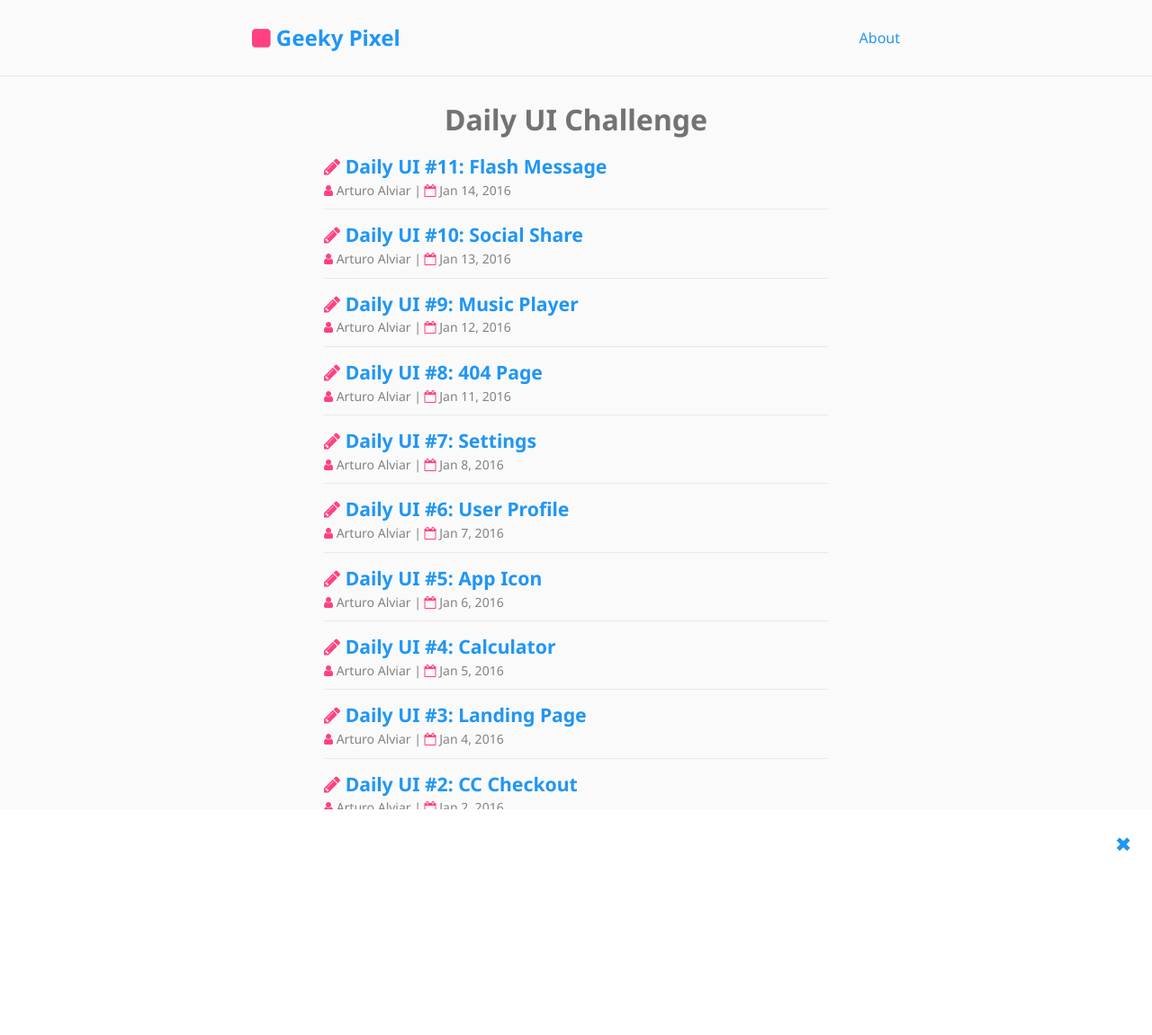
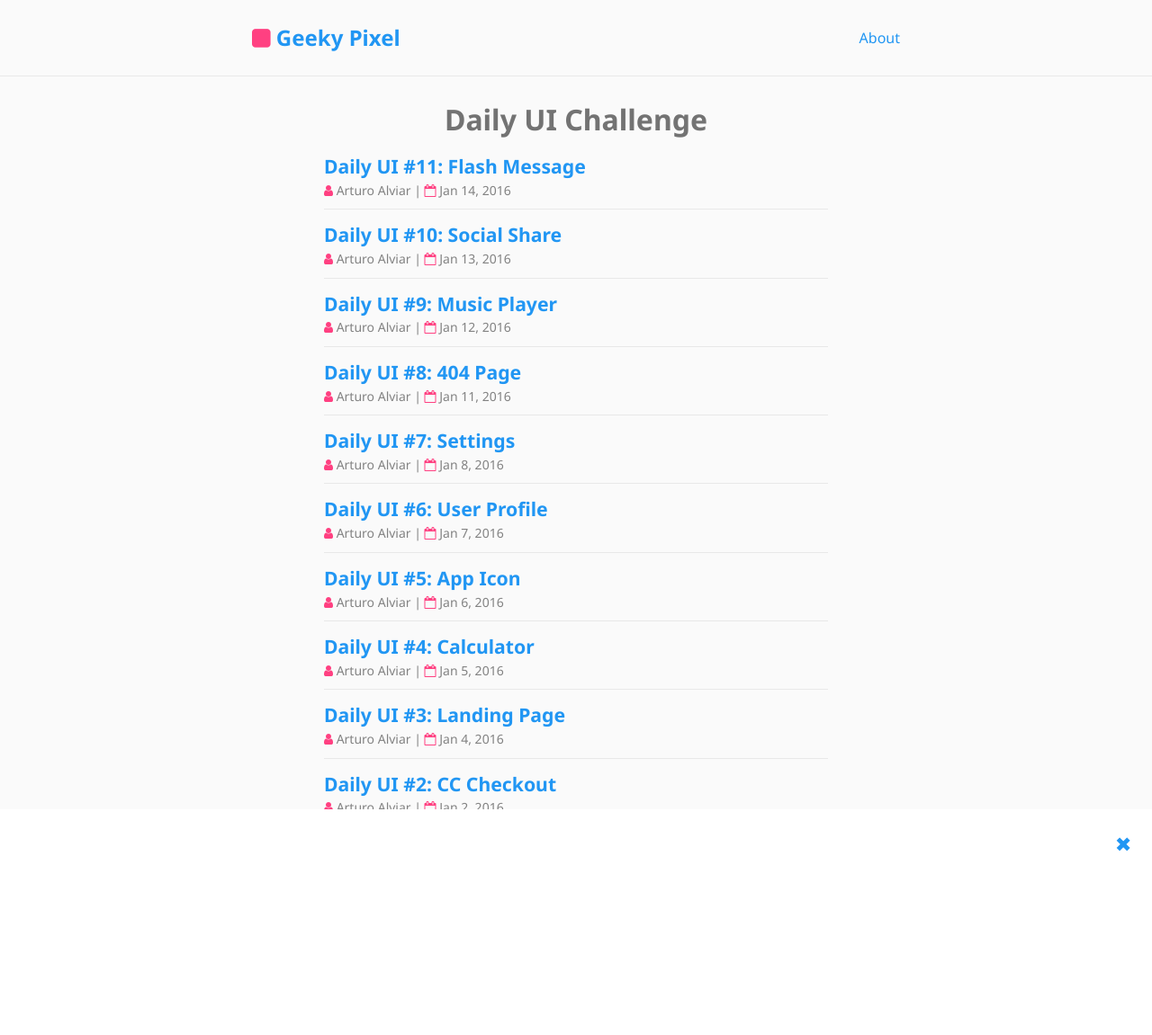
Before and after one commit to geekypixel/geekypixel.github.io, a Jekyll site: the page built from index.html, in a window 1280 px wide. Shown: the whole page at 90% size. Built offline with Jekyll 4.4.1, drawn with Linux system fonts in a browser that asks for light colours; nearby versions of some CDN libraries.

Commit message:
removed icon before post title

```diff
--- a/index.html
+++ b/index.html
@@ -8,7 +8,7 @@
     {% for post in site.posts %}
       <li>
         <h2>
-          <a class="post-link" href="{{ post.url | prepend: site.baseurl }}"><i class="fa fa-pencil"></i> {{ post.title }}</a>
+          <a class="post-link" href="{{ post.url | prepend: site.baseurl }}">{{ post.title }}</a>
         </h2>
         <p class="post-meta">{% if post.author %} <i class="fa fa-user"></i> {{ post.author }}{% endif %} | <i class="fa fa-calendar-o"></i> {{ post.date | date: "%b %-d, %Y" }}{% if post.meta %} • {{ post.meta }}{% endif %}</p>
       </li>
```
